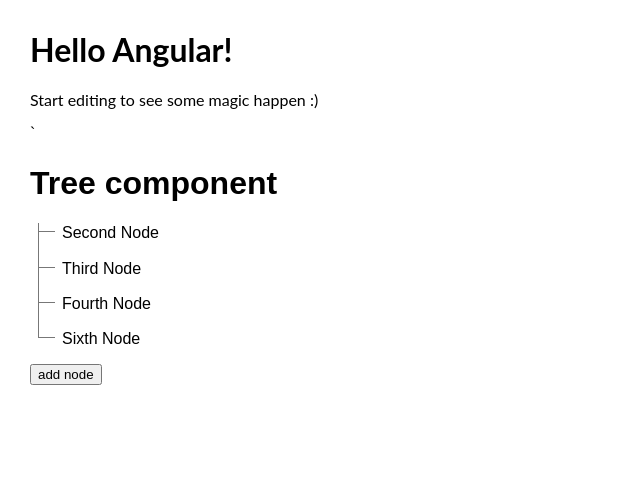
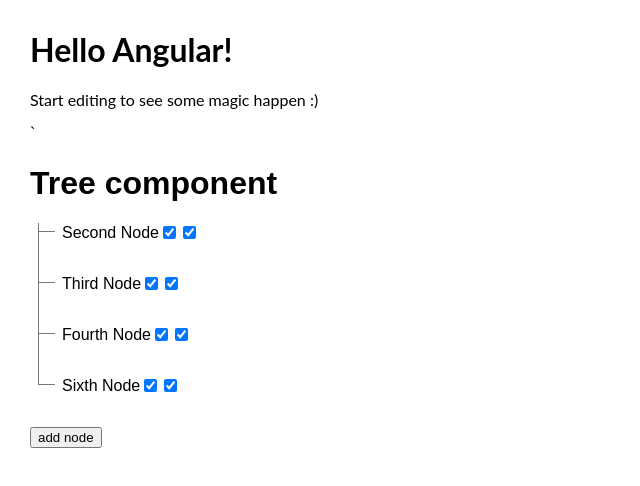
Before and after one commit to jitendradp/permission-app, an Angular app: page / in a window 1280 px wide. Shown: the top 486 px of the page, without its empty margins (0-640 px from the left). Built offline with nearby package versions, Linux system fonts and the light colour scheme.

Commit message:
5 files modified

```diff
--- a/src/app/render-node/render-node.component.html
+++ b/src/app/render-node/render-node.component.html
@@ -1 +1,25 @@
-<label class="tree_label" for="c1">{{ node?.text }} </label>
+<label class="tree_label" for="c1">
+  <div style="display:flex">
+    <div>
+      {{ node?.text }}
+    </div>
+    <div>
+      <span>
+        <form [formGroup]="editForm">
+          <input
+            type="checkbox"
+            id="firstname"
+            class="edit"
+            formControlName="edit"
+          />
+          <input
+            type="checkbox"
+            id="firstname"
+            class="edit"
+            formControlName="view"
+          />
+        </form>
+      </span>
+    </div>
+  </div>
+</label>
--- a/src/app/render-node/render-node.component.ts
+++ b/src/app/render-node/render-node.component.ts
@@ -1,4 +1,5 @@
 import { Component, Input, OnInit } from '@angular/core';
+import { FormGroup } from '@angular/forms';
 
 @Component({
   selector: 'app-render-node',
@@ -7,8 +8,12 @@
 })
 export class RenderNodeComponent implements OnInit {
   @Input() node;
+  editForm: FormGroup;
 
   constructor() {}
 
-  ngOnInit() {}
+  ngOnInit() {
+    this.editForm = this.node.form;
+    console.log(this.node.form);
+  }
 }
--- a/src/app/tree/tree.component.ts
+++ b/src/app/tree/tree.component.ts
@@ -43,6 +43,10 @@
     };
     this.setForm();
     this.tree.push(firstNode);
+
+    this.personalForm.valueChanges.subscribe((form: any) => {
+      console.log({ form });
+    });
   }
 
   addOtherSkillFormGroup(): FormGroup {
--- a/src/styles.css
+++ b/src/styles.css
@@ -185,3 +185,8 @@
   padding-left: 0px;
   list-style-type: none;
 }
+
+.tree .edit {
+  position: relative !important;
+  clip: rect(0, 0, 0, 0);
+}
```
Also changed, not shown: src/app/tree/tree.component.html (+0 -18 lines).
